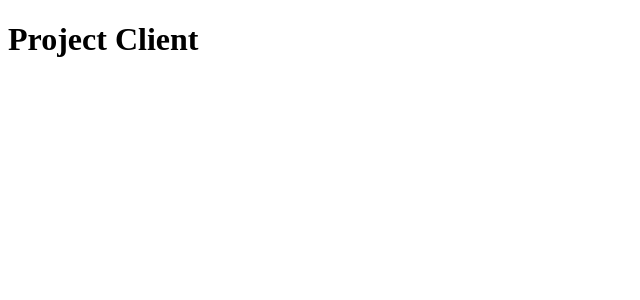
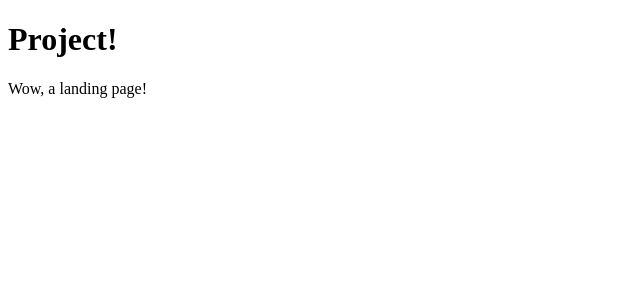
Before and after one commit to Varlotte/phase-5-project, a React (Create React App) app in the folder client/: page / in a window 1280 px wide. Shown: the top 300 px of the page, without its empty margins (0-640 px from the left). Built offline with nearby package versions, Linux system fonts and the light colour scheme.

Commit message:
sets up skeleton for front end routing
key container components (landing page, conditions, account, resources, and rxmatch) are built and front-end routing to them works!

```diff
--- a/client/src/components/App.js
+++ /dev/null
@@ -1,8 +0,0 @@
-import React, { useEffect, useState } from "react";
-import { Switch, Route } from "react-router-dom";
-
-function App() {
-  return <h1>Project Client</h1>;
-}
-
-export default App;
--- /dev/null
+++ b/client/src/containers/Account.js
@@ -0,0 +1,8 @@
+//displays account information
+import React, { useEffect, useState, createContext } from "react";
+
+function Account() {
+  return <div>Wow, my account!</div>;
+}
+
+export default Account;
--- /dev/null
+++ b/client/src/containers/App.js
@@ -0,0 +1,39 @@
+import React, { useEffect, useState, createContext } from "react";
+import { BrowserRouter, Switch, Route, useHistory } from "react-router-dom";
+
+import LandingPage from "./LandingPage";
+import Conditions from "./Conditions";
+import Account from "./Account";
+import Resources from "./Resources";
+import RXMatch from "./RXMatch";
+
+function App() {
+  return (
+    <div>
+      <h1>Project!</h1>
+      <BrowserRouter>
+        <Switch>
+          <Route path="/conditions:id">
+            <RXMatch />
+          </Route>
+          <Route path="/conditions">
+            <Conditions />
+          </Route>
+          <Route path="/resources">
+            <Resources />
+          </Route>
+          <Route path="/account">
+            <Account />
+          </Route>
+          <Route path="/">
+            <LandingPage />
+          </Route>
+        </Switch>
+      </BrowserRouter>
+    </div>
+  );
+}
+
+//router info here
+
+export default App;
--- /dev/null
+++ b/client/src/containers/Conditions.js
@@ -0,0 +1,8 @@
+//for the four conditions to go into rxmatch
+import React, { useEffect, useState, createContext } from "react";
+
+function Conditions() {
+  return <div>Wow, conditions!</div>;
+}
+
+export default Conditions;
--- /dev/null
+++ b/client/src/containers/LandingPage.js
@@ -0,0 +1,8 @@
+//displays either login or signup
+import React, { useEffect, useState, createContext } from "react";
+
+function LandingPage() {
+  return <div>Wow, a landing page!</div>;
+}
+
+export default LandingPage;
--- /dev/null
+++ b/client/src/containers/RXMatch.js
@@ -0,0 +1,8 @@
+//displays rx match
+import React, { useEffect, useState, createContext } from "react";
+
+function RXMatch() {
+  return <div>Wow, RXMatch!</div>;
+}
+
+export default RXMatch;
--- /dev/null
+++ b/client/src/containers/Resources.js
@@ -0,0 +1,8 @@
+//static page linking to sources
+import React, { useEffect, useState, createContext } from "react";
+
+function Resources() {
+  return <div>Wow, my resources!</div>;
+}
+
+export default Resources;
--- a/client/src/index.js
+++ b/client/src/index.js
@@ -1,5 +1,5 @@
 import React from "react";
-import App from "./components/App";
+import App from "./containers/App";
 import "./index.css";
 import { createRoot } from "react-dom/client";
 
```
Also changed, not shown: 1 other file (tests, documents, lock files or other folders).
